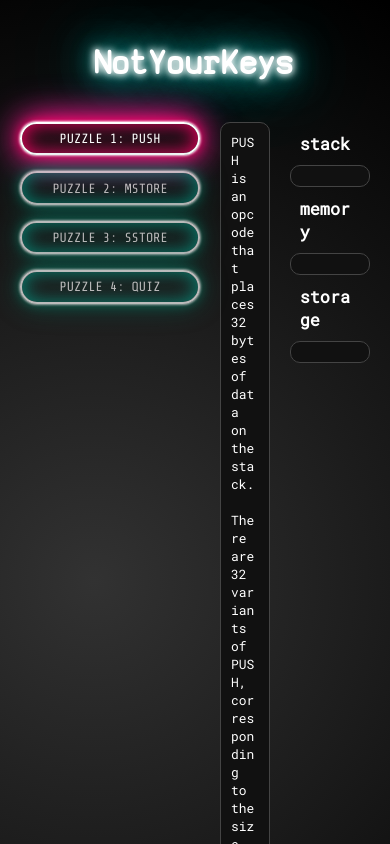
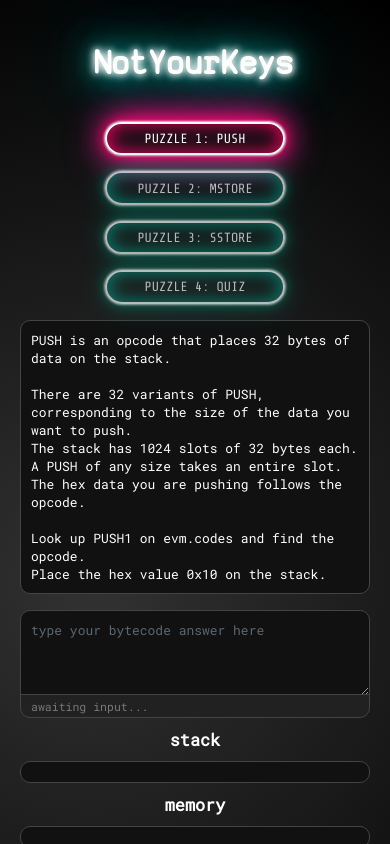
Before and after one commit to kethcode/nyk-w2, a React (Vite) app: page / in a window 390 px wide. Shown: the top 844 px of the page. Built offline with nearby package versions, Linux system fonts and the light colour scheme.

Commit message:
responsive

```diff
--- a/src/App.css
+++ b/src/App.css
@@ -20,7 +20,7 @@
 
   --font-size: 0.9rem;
 
-  --terminal-max-width: 90vw;
+  --terminal-max-width: 100%;
   --border-radius: 10px;
 
   --chisel-green: #59b33c;
@@ -460,3 +460,17 @@ footer a:hover {
     opacity: 0.3;
   }
 }
+
+@media only screen and (max-width: 1200px) {
+  .main .columns{display: contents;}
+  .col{
+    width: 100%!important;
+    margin: 0 auto;
+    text-align: center;
+  }
+  .button-puzzle-select{
+    margin:0 8px 16px 8px;
+  }
+  .main .columns .col.center{padding: 0;}
+
+}
```
